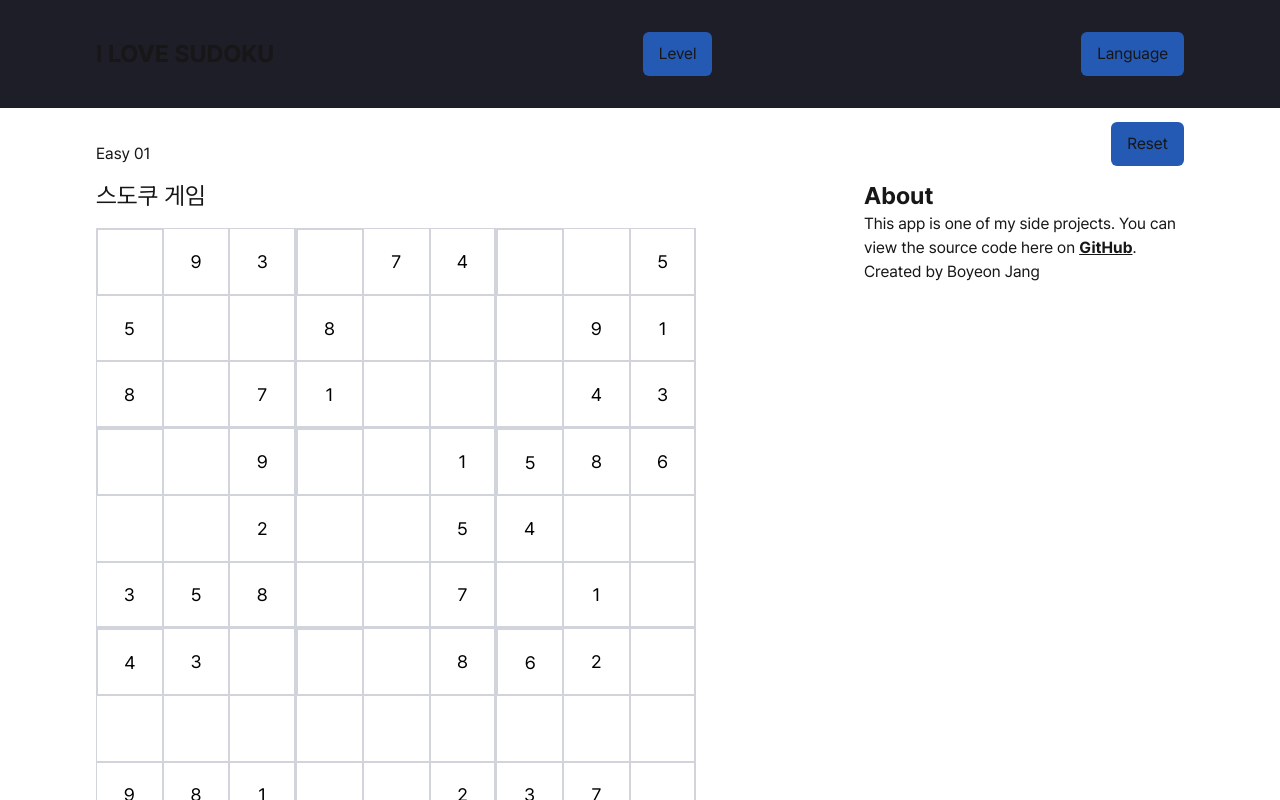
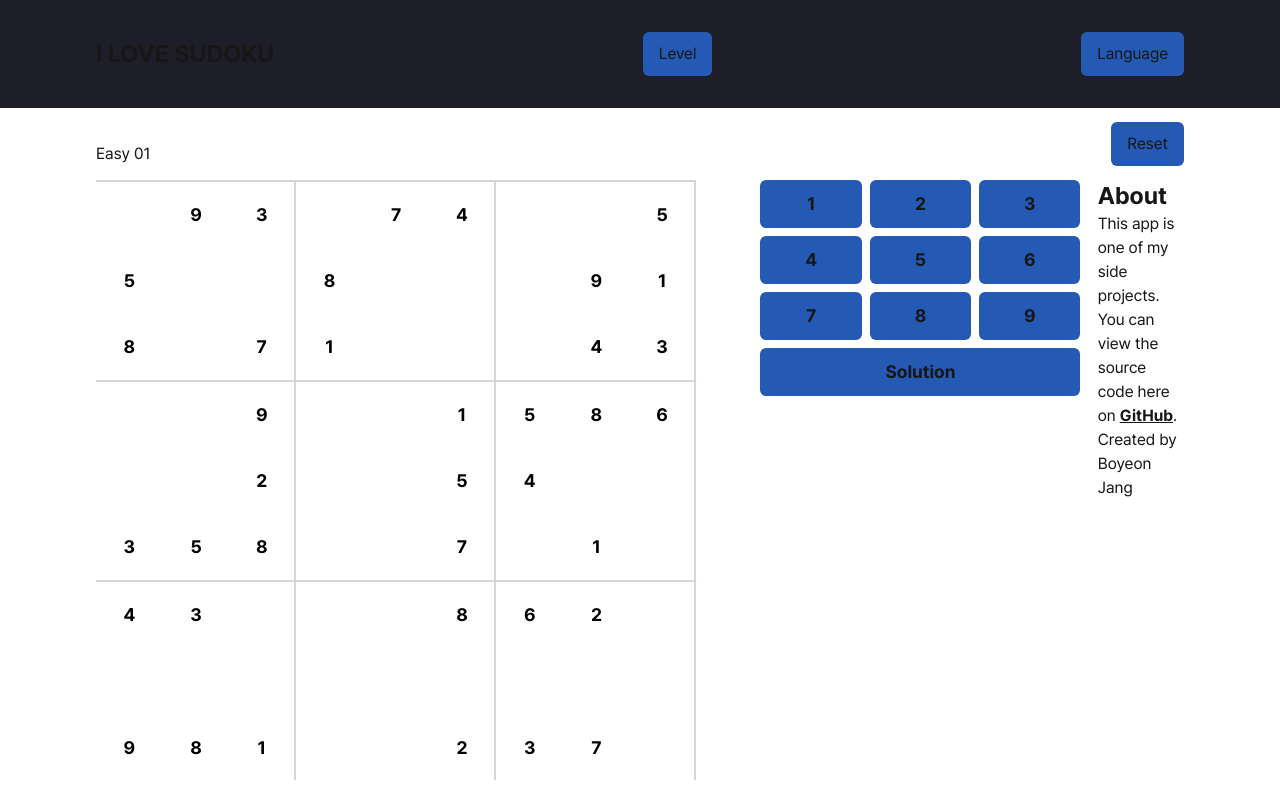
Before and after one commit to boyeoon/i-love-sudoku, a Next.js app: page / in a window 1280 px wide. Shown: the top 800 px of the page. Built offline with nearby package versions, Linux system fonts and the light colour scheme.

Commit message:
refactor: CSS styles into a function

```diff
--- a/app/_components/Sudoku.tsx
+++ b/app/_components/Sudoku.tsx
@@ -187,6 +187,22 @@ export default function Sudoku() {
 
           const isUserInput = originalBoard[rowIndex][colIndex] === 0 && cell !== 0;  // 사용자가 입력한 숫자 확인
 
+          // style
+          const getCellClass = () => {
+            const baseClass = 'grid-cell border-0.5 cursor-pointer caret-transparent focus:outline-none w-[4.17rem] h-[4.17rem] text-center text-lg font-bold';
+            const duplicateClass = isDuplicate
+              ? 'bg-red-200 border-red-500 text-red-500'
+              : 'border-gray-300 text-black';
+            const borderClass = `
+              ${rowIndex % SUBGRID_SIZE === 0 ? 'border-t-2' : ''}
+              ${colIndex % SUBGRID_SIZE === SUBGRID_SIZE - 1 ? 'border-r-2' : ''}
+            `;
+            const backgroundClass = cell === 0
+              ? 'bg-white'
+              : (isUserInput ? 'bg-slate-200' : 'bg-white');
+
+            return `${baseClass} ${duplicateClass} ${borderClass} ${backgroundClass} hover:bg-blue-200`;
+          };
           return (
             <input
               key={colIndex}
@@ -194,11 +210,7 @@ export default function Sudoku() {
               value={cell === 0 ? '' : cell}
               onChange={(e) => handleChange(rowIndex, colIndex, e.target.value)}
               onClick={() => setSelectedCell({ row: rowIndex, col: colIndex })}
-              className={`grid-cell border cursor-pointer caret-transparent border-black hover:border-blue-700 w-[4.17rem] h-[4.17rem] text-center text-lg ${isDuplicate ? 'border-red-500' : 'border-gray-300'} ${rowIndex % SUBGRID_SIZE === 0 && colIndex % SUBGRID_SIZE === 0 ? 'border-t-2 border-l-2' : ''} ${rowIndex % SUBGRID_SIZE === 2 ? 'border-b-2' : ''} ${colIndex % SUBGRID_SIZE === 2 ? 'border-r-2' : ''} ${cell === 0 ? 'bg-white' : (isUserInput ? 'bg-gray-300' : 'bg-white')} hover:bg-blue-500`} // hover 시 배경색 파란색
-              style={{
-                outline: 'none', // 포커스 시 outline 제거
-                color: isDuplicate ? 'red' : 'black', // 틀린 부분은 빨강, 나머지는 검정
-              }}
+              className={getCellClass()}
             />
           );
         })}
@@ -229,16 +241,23 @@ export default function Sudoku() {
   };
 
   return (
-    <div>
-      <h1 className="text-2xl mb-4">스도쿠 게임</h1>
+    <div className="flex justify-between">
+      <div>
       {renderBoard()}
-      {renderNumberButtons()}
-      <button onClick={solveCurrentPuzzle} className="m-2 px-3 py-1 border border-gray-300 rounded">
-        해결하기
-      </button>
+      </div>
+      <div className="w-16" />
+      <div className="w-80">
+        {renderNumberButtons()}
+        <div className='mt-2'>
+          <Button
+            buttonName="Solution"
+            onClick={solveCurrentPuzzle}
+          />
+        </div>
+      </div>
       {isSolved && (
         <div className="fixed top-1/2 left-1/2 transform -translate-x-1/2 -translate-y-1/2 bg-white p-5 border border-black z-50 text-center">
-          <h2 className="text-xl">정답입니다!</h2>
+          <h2 className="text-xl">Success</h2>
           <button onClick={handleCloseModal} className="mt-2 px-3 py-1 bg-blue-500 text-white rounded">
             새 게임 시작
           </button>
```
